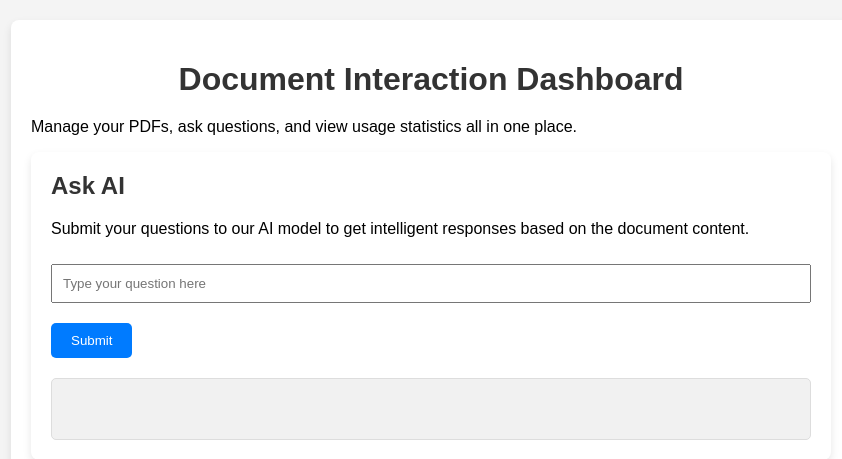
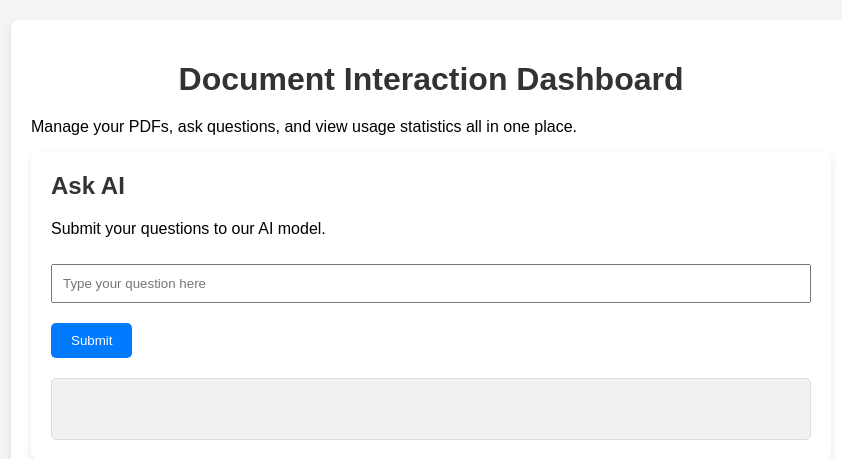
Before and after one commit to AbdArdati/PDFQueryAI, a Flask app: page / in a window 1280 px wide. Shown: the top 459 px of the page, without its empty margins (209-1051 px from the left). Run offline with Flask 3, Linux system fonts and the light colour scheme.

```diff
--- a/templates/index.html
+++ b/templates/index.html
@@ -18,7 +18,7 @@
             <div class="card section">
                 <div class="query-section">
                     <h2>Ask AI</h2>
-                    <p>Submit your questions to our AI model to get intelligent responses based on the document content.</p>
+                    <p>Submit your questions to our AI model.</p>
                     <input type="text" id="query" placeholder="Type your question here">
                     <button onclick="askAI()">Submit</button>
                     <div id="queryResponseAI" class="response"></div>
```
Also changed, not shown: README.md.
